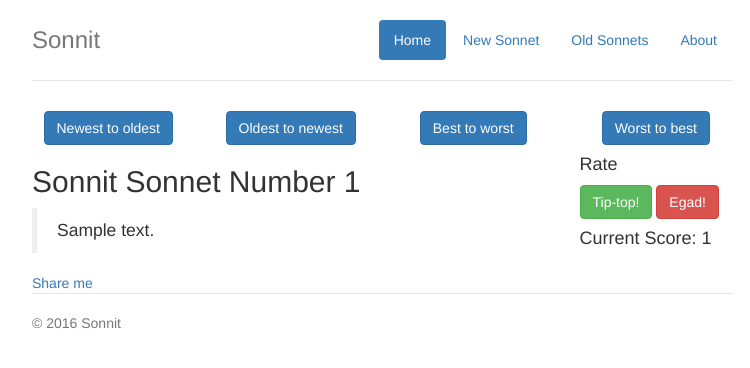
After one commit to ziyanl/ANLY503, a Django app: page /list in a window 1280 px wide. The commit adds this page. Shown: the top 368 px of the page, without its empty margins (258-1008 px from the left). Run offline with Django 3.2, Linux system fonts and the light colour scheme; tables that the repository leaves empty hold one stand-in row (values such as "Sample post"); some libraries are stand-ins or nearby versions.

Commit message:
Server is mostly done from a usage point of view. Need to just iron out the sonnet generation.

```diff
--- a/sonnit/sonnit/urls.py
+++ b/sonnit/sonnit/urls.py
@@ -19,5 +19,9 @@ from sonnit_server import views
 
 urlpatterns = [
     url(r'^admin/', admin.site.urls),
-    url(r'^/?$', views.index, name='index'),
+    url(r'^$', views.index, name='index'),
+    url(r'^new/?', views.new_sonnet, name='new'),
+    url(r'^list/?(\w+)?', views.list_sonnets, name='list'),
+    url(r'^number/(\d+)', views.number, name='number'),
+    url(r'^rate/(\d+)/(\d)', views.rate, name='rate'),
 ]
--- a/sonnit/sonnit_server/models.py
+++ b/sonnit/sonnit_server/models.py
@@ -2,15 +2,16 @@ from django.db import models
 
 # Create your models here.
 class Sonnet(models.Model):
-	text = models.CharField(max_length=1400)
+    text = models.CharField(max_length=1400)
 
-	def get_score(self):
-		upvotes = Score.objects.filter(sonnet=self, value=True).count()
-		downvotes = Score.objects.filter(sonnet=self, value=False).count()
-		return upvotes - downvotes
+    @property
+    def score(self):
+        upvotes = Score.objects.filter(sonnet=self, value=1).count()
+        downvotes = Score.objects.filter(sonnet=self, value=0).count()
+        return upvotes - downvotes
 
 
 class Score(models.Model):
-	sonnet = models.ForeignKey(Sonnet)
-	ip = models.CharField(max_length=40)
-	value = models.BooleanField()
+    sonnet = models.ForeignKey(Sonnet)
+    ip = models.CharField(max_length=40)
+    value = models.IntegerField()
--- /dev/null
+++ b/sonnit/sonnit_server/static/sonnit_server/custom.js
@@ -0,0 +1,35 @@
+function upvote(id) {
+    var request = new XMLHttpRequest();
+    var url = "/rate/" + id + "/1";
+    request.open("GET", url, true);
+    // Send the proper header
+    request.setRequestHeader("Content-type", "application/x-www-form-urlencoded");
+
+    request.onreadystatechange = function() {
+        if(request.readyState == 4 && request.status == 200) {
+            var old_score = document.getElementById("sonnet_score_" + id).innerHTML;
+            var score_parts = old_score.split(":");
+            var new_score = score_parts[0] + ": " + (parseInt(score_parts[1]) + parseInt(this.response));
+            document.getElementById("sonnet_score_" + id).innerHTML = new_score;
+        }
+    }
+    request.send();
+}
+
+function downvote(id) {
+    var request = new XMLHttpRequest();
+    var url = "/rate/" + id + "/0";
+    request.open("GET", url, true);
+    // Send the proper header
+    request.setRequestHeader("Content-type", "application/x-www-form-urlencoded");
+
+    request.onreadystatechange = function(diff) {
+        if(request.readyState == 4 && request.status == 200) {
+            var old_score = document.getElementById("sonnet_score_" + id).innerHTML;
+            var score_parts = old_score.split(":");
+            var new_score = score_parts[0] + ": " + (parseInt(score_parts[1]) + parseInt(this.response));
+            document.getElementById("sonnet_score_" + id).innerHTML = new_score;
+        }
+    }
+    request.send();
+}
--- a/sonnit/sonnit_server/templates/sonnit_server/base.html
+++ b/sonnit/sonnit_server/templates/sonnit_server/base.html
@@ -4,16 +4,24 @@
     <link rel="stylesheet" type="text/css" href="{% static "sonnit_server/bootstrap-3.3.7-dist/css/bootstrap.min.css" %}" />
     <link rel="stylesheet" type="text/css" href="{% static "sonnit_server/jumbotron-narrow.css" %}" />
     <script type="text/javascript" src="{% static "sonnit_server/bootstrap-3.3.7-dist/js/bootstrap.min.js" %}"></script>
+    <script type="text/javascript" src="{% static "sonnit_server/custom.js" %}"></script>
+    <style type="text/css">
+        .vcenter {
+            display: inline-block;
+            vertical-align: middle;
+            float: none;
+        }
+    </style>
 	</head>
 	<body>
         <div class="container">
             <div class="header clearfix">
                 <nav>
                     <ul class="nav nav-pills pull-right">
-                        <li role="presentation" class="active"><a href="#">Home</a></li>
-                        <li role="presentation"><a href="#">New Sonnet</a></li>
-                        <li role="presentation"><a href="#">Old Sonnets</a></li>
-                        <li role="presentation"><a href="#">About</a></li>
+                        <li role="presentation" class="active"><a href="/">Home</a></li>
+                        <li role="presentation"><a href="/new">New Sonnet</a></li>
+                        <li role="presentation"><a href="/list">Old Sonnets</a></li>
+                        <li role="presentation"><a href="/about">About</a></li>
                     </ul>
                 </nav>
                 <h3 class="text-muted">Sonnit</h3>
--- /dev/null
+++ b/sonnit/sonnit_server/templates/sonnit_server/list_sonnets.html
@@ -0,0 +1,35 @@
+{% extends 'sonnit_server/base.html' %}
+
+{% block content %}
+    <div class="row">
+        <div class="col-lg-3 text-center">
+            <a class="btn btn-primary" href="/list/newest">Newest to oldest</a>
+        </div>
+        <div class="col-lg-3 text-center">
+            <a class="btn btn-primary" href="/list/oldest">Oldest to newest</a>
+        </div>
+        <div class="col-lg-3 text-center">
+            <a class="btn btn-primary" href="/list/best">Best to worst</a>
+        </div>
+        <div class="col-lg-3 text-center">
+            <a class="btn btn-primary" href="/list/worst">Worst to best</a>
+        </div>
+    </div>
+{% for sonnet in sonnets %}
+    <div class="row">
+        <div class="col-lg-9">
+            <h2>Sonnit Sonnet Number {{ sonnet.id }}</h2>
+            <blockquote>
+                <p>{{ sonnet.text }}</p>
+            </blockquote>
+            <a href="/number/{{ sonnet.id }}">Share me</a>
+        </div>
+        <div class="col-lg-3 vcenter">
+            <h4>Rate</h4>
+            <button class="btn btn-success" onclick="upvote({{ sonnet.id }});" value="Tip-top!">Tip-top!</button>
+            <button class="btn btn-danger" onclick="downvote({{ sonnet.id }});" value="Egad!">Egad!</button>
+            <h4 id="sonnet_score_{{ sonnet.id }}">Current Score: {{ sonnet.score }}</h4>
+        </div>
+    </div>
+{% endfor %}
+{% endblock %}
--- a/sonnit/sonnit_server/views.py
+++ b/sonnit/sonnit_server/views.py
@@ -1,5 +1,75 @@
 from django.shortcuts import render
+from django.http import HttpResponse, HttpResponseBadRequest
+from sonnit_server.models import *
+
+
+# TODO: DELTE THIS STUFF LATER
+import datetime
 
 def index(request):
-	return render(request, 'sonnit_server/index.html')
-# Create your views here.
+    return render(request, 'sonnit_server/index.html')
+
+def new_sonnet(request):
+    if request.method == "POST":
+        # TODO: Actually generate a sonnet
+        sonnet = Sonnet.objects.create(text="ASDF" + str(datetime.datetime.now()))
+    else:
+        sonnet = None
+    return render(request, 'sonnit_server/new_sonnet.html', {'sonnet': sonnet})
+
+def number(request, sonnet_number):
+    if Sonnet.objects.filter(id=sonnet_number).count() > 0:
+        sonnet = Sonnet.objects.get(id=sonnet_number)
+    else:
+        sonnet = None
+    return render(request, 'sonnit_server/number.html', {'sonnet': sonnet})
+
+def list_sonnets(request, order=None):
+    sonnets = Sonnet.objects.all()
+    if order is None or order == "oldest":
+        # This is the default of how they come
+        pass
+    elif order == "newest":
+        sonnets = reversed(sonnets)
+    elif order == "best":
+        sonnets = sorted(sonnets, key=lambda x: x.score, reverse=True)
+    elif order == "worst":
+        sonnets = sorted(sonnets, key=lambda x: x.score)
+    return render(request, 'sonnit_server/list_sonnets.html', {'sonnets': sonnets})
+
+def rate(request, sonnet_id, vote):
+    if Sonnet.objects.filter(id=sonnet_id).count() == 0:
+        # Return an error
+        return HttpResponseBadRequest("400: No sonnet found")
+    else:
+        sonnet = Sonnet.objects.get(id=sonnet_id)
+    # Get the IP address
+    x_forwarded_for = request.META.get('HTTP_X_FORWARDED_FOR')
+    if x_forwarded_for:
+        ip = x_forwarded_for.split(',')[0]
+    else:
+        ip = request.META.get('REMOTE_ADDR')
+    vote = int(vote)
+    if Score.objects.filter(ip=ip, sonnet=sonnet).count() > 0:
+        score = Score.objects.get(ip=ip, sonnet=sonnet)
+        if vote==0:
+            if score.value == 0:
+                diff = 0
+            else:
+                diff = -2
+            score.value = 0
+        else:
+            if score.value == 0:
+                diff = 2
+            else:
+                diff = 0
+            score.value = 1
+        score.save()
+    else:
+        if vote == 0:
+            diff = -1
+            score = Score.objects.create(sonnet=sonnet, ip=ip, value=0)
+        else:
+            diff = 1
+            score = Score.objects.create(sonnet=sonnet, ip=ip, value=1)
+    return HttpResponse(diff)
```
Also changed, not shown: sonnit/sonnit_server/templates/sonnit_server/index.html (+4 -4 lines), sonnit/sonnit_server/templates/sonnit_server/new_sonnet.html (added, +21 -0 lines), sonnit/sonnit_server/templates/sonnit_server/number.html (added, +16 -0 lines), sonnit/sonnit_server/migrations/0001_initial.py (added), sonnit/sonnit_server/migrations/0002_auto_20161201_1010.py (added).
